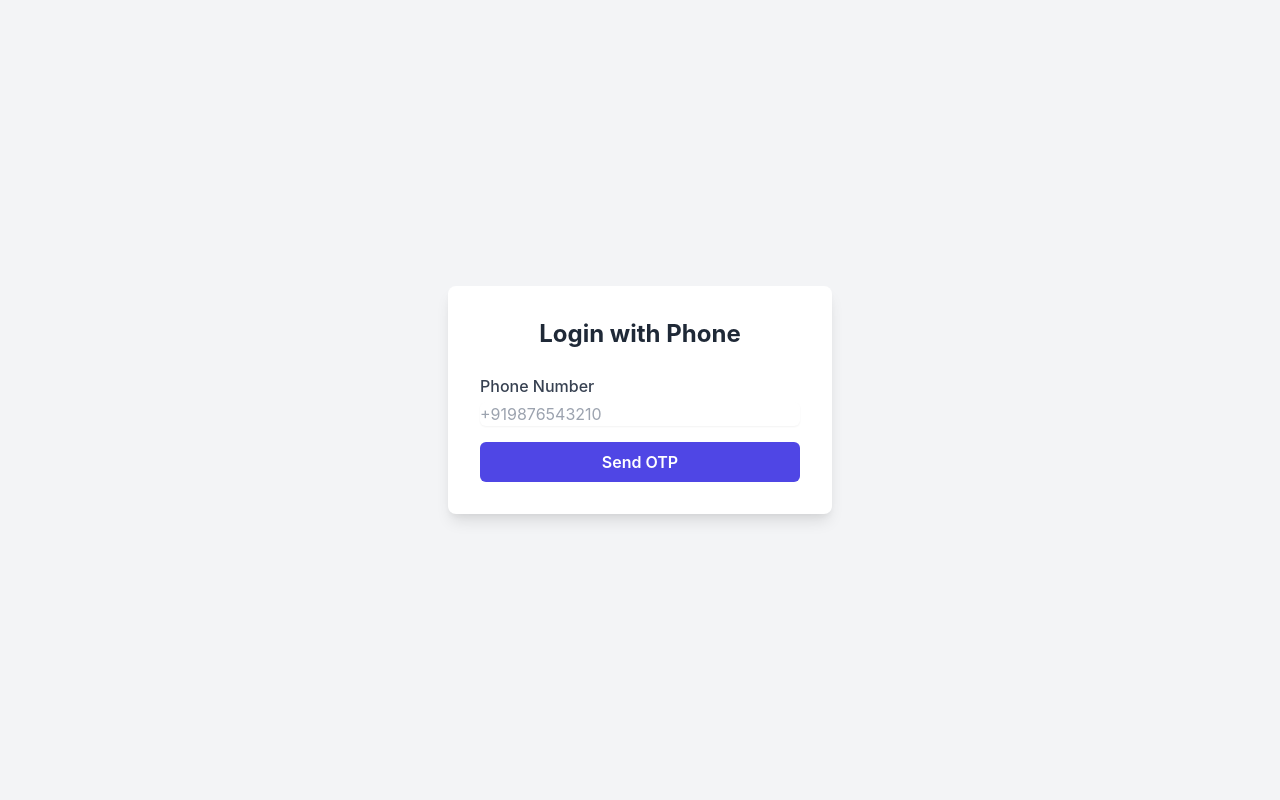
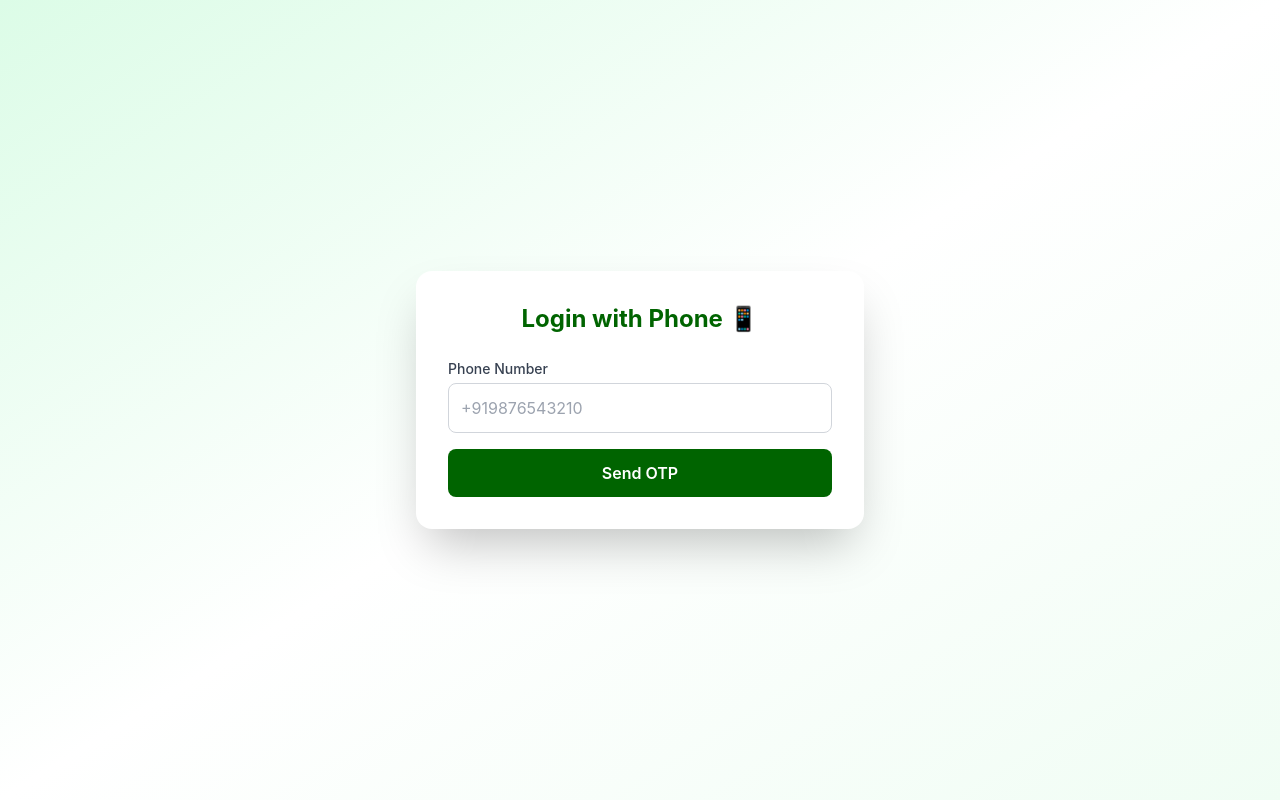
Before and after one commit to vijaymahato2805/barbershop-app, a React (Vite) app: page /login in a window 1280 px wide. Built offline with nearby package versions, Linux system fonts and the light colour scheme.

Commit message:
Update LoginPage.tsx

```diff
--- a/src/pages/LoginPage.tsx
+++ b/src/pages/LoginPage.tsx
@@ -1,6 +1,7 @@
 // src/pages/LoginPage.tsx
 import React, { useState, useEffect } from "react";
 import { useNavigate } from "react-router-dom";
+import { motion } from "framer-motion";
 import { auth, sendOTP, verifyOTP, setupRecaptcha } from "../services/auth";
 
 const LoginPage: React.FC = () => {
@@ -13,7 +14,6 @@ const LoginPage: React.FC = () => {
   const [confirmationResult, setConfirmationResult] = useState<any>(null);
 
   useEffect(() => {
-    // reCAPTCHA setup on mount
     setupRecaptcha("recaptcha-container");
   }, []);
 
@@ -28,7 +28,7 @@ const LoginPage: React.FC = () => {
       setOtpSent(true);
     } catch (err) {
       console.error(err);
-      setError("Failed to send OTP. Please check your phone number.");
+      setError("❌ Failed to send OTP. Please check your phone number.");
     } finally {
       setLoading(false);
     }
@@ -42,103 +42,91 @@ const LoginPage: React.FC = () => {
     try {
       await verifyOTP(confirmationResult, otp);
 
-      // Get Firebase user
       const user = auth.currentUser;
       if (user) {
         const idToken = await user.getIdToken();
-
-        // Store for AuthGuard
         localStorage.setItem("authToken", idToken);
         localStorage.setItem(
           "user",
-          JSON.stringify({
-            uid: user.uid,
-            phoneNumber: user.phoneNumber,
-          })
+          JSON.stringify({ uid: user.uid, phoneNumber: user.phoneNumber })
         );
-
-        navigate("/"); // Redirect after login
+        navigate("/");
       } else {
         setError("Login failed. No user found.");
       }
     } catch (err) {
       console.error(err);
-      setError("Invalid OTP. Please try again.");
+      setError("❌ Invalid OTP. Please try again.");
     } finally {
       setLoading(false);
     }
   };
 
   return (
-    <div className="flex items-center justify-center min-h-screen bg-gray-100">
-      <div className="bg-white p-8 rounded-lg shadow-lg w-full max-w-sm mx-4">
-        <h2 className="text-2xl font-bold mb-6 text-center text-gray-800">
-          Login with Phone
+    <div className="flex items-center justify-center min-h-screen bg-gradient-to-br from-green-100 via-white to-green-50">
+      <motion.div
+        initial={{ opacity: 0, y: 40 }}
+        animate={{ opacity: 1, y: 0 }}
+        transition={{ duration: 0.6 }}
+        className="w-full max-w-md bg-white rounded-2xl shadow-2xl p-8"
+      >
+        <h2 className="text-2xl font-bold text-center text-deep-green mb-6">
+          {otpSent ? "Enter OTP 🔑" : "Login with Phone 📱"}
         </h2>
 
         {!otpSent ? (
-          // Phone input form
-          <form onSubmit={handleSendOtp}>
-            <div className="mb-4">
-              <label
-                htmlFor="phone"
-                className="block text-gray-700 font-medium"
-              >
+          <form onSubmit={handleSendOtp} className="space-y-4">
+            <div>
+              <label className="block text-sm font-medium text-gray-700">
                 Phone Number
               </label>
               <input
                 type="tel"
-                id="phone"
                 value={phoneNumber}
                 onChange={(e) => setPhoneNumber(e.target.value)}
-                className="mt-1 block w-full border-gray-300 rounded-md shadow-sm focus:ring-indigo-500 focus:border-indigo-500"
+                className="mt-1 w-full border border-gray-300 rounded-lg p-3 focus:ring-2 focus:ring-deep-green"
                 placeholder="+919876543210"
                 required
               />
             </div>
-            {error && <p className="text-red-500 text-sm mb-4">{error}</p>}
+            {error && <p className="text-red-500 text-sm">{error}</p>}
             <button
               type="submit"
-              className="w-full bg-indigo-600 text-white py-2 rounded-md font-semibold hover:bg-opacity-90 transition-colors"
+              className="w-full bg-deep-green text-white py-3 rounded-lg font-semibold hover:bg-opacity-90 transition-all"
               disabled={loading}
             >
               {loading ? "Sending OTP..." : "Send OTP"}
             </button>
           </form>
         ) : (
-          // OTP form
-          <form onSubmit={handleVerifyOtp}>
-            <div className="mb-4">
-              <label
-                htmlFor="otp"
-                className="block text-gray-700 font-medium"
-              >
+          <form onSubmit={handleVerifyOtp} className="space-y-4">
+            <div>
+              <label className="block text-sm font-medium text-gray-700">
                 Enter OTP
               </label>
               <input
                 type="text"
-                id="otp"
                 value={otp}
                 onChange={(e) => setOtp(e.target.value)}
-                className="mt-1 block w-full border-gray-300 rounded-md shadow-sm text-center tracking-widest focus:ring-indigo-500 focus:border-indigo-500"
+                className="mt-1 w-full border border-gray-300 rounded-lg p-3 text-center tracking-widest focus:ring-2 focus:ring-deep-green"
                 placeholder="••••••"
+                maxLength={6}
                 required
-                maxLength={6}
               />
             </div>
-            {error && <p className="text-red-500 text-sm mb-4">{error}</p>}
+            {error && <p className="text-red-500 text-sm">{error}</p>}
             <button
               type="submit"
-              className="w-full bg-indigo-600 text-white py-2 rounded-md font-semibold hover:bg-opacity-90 transition-colors"
+              className="w-full bg-deep-green text-white py-3 rounded-lg font-semibold hover:bg-opacity-90 transition-all"
               disabled={loading}
             >
               {loading ? "Verifying..." : "Verify & Login"}
             </button>
           </form>
         )}
-      </div>
+      </motion.div>
 
-      {/* Invisible recaptcha */}
+      {/* Invisible reCAPTCHA */}
       <div id="recaptcha-container"></div>
     </div>
   );
```
